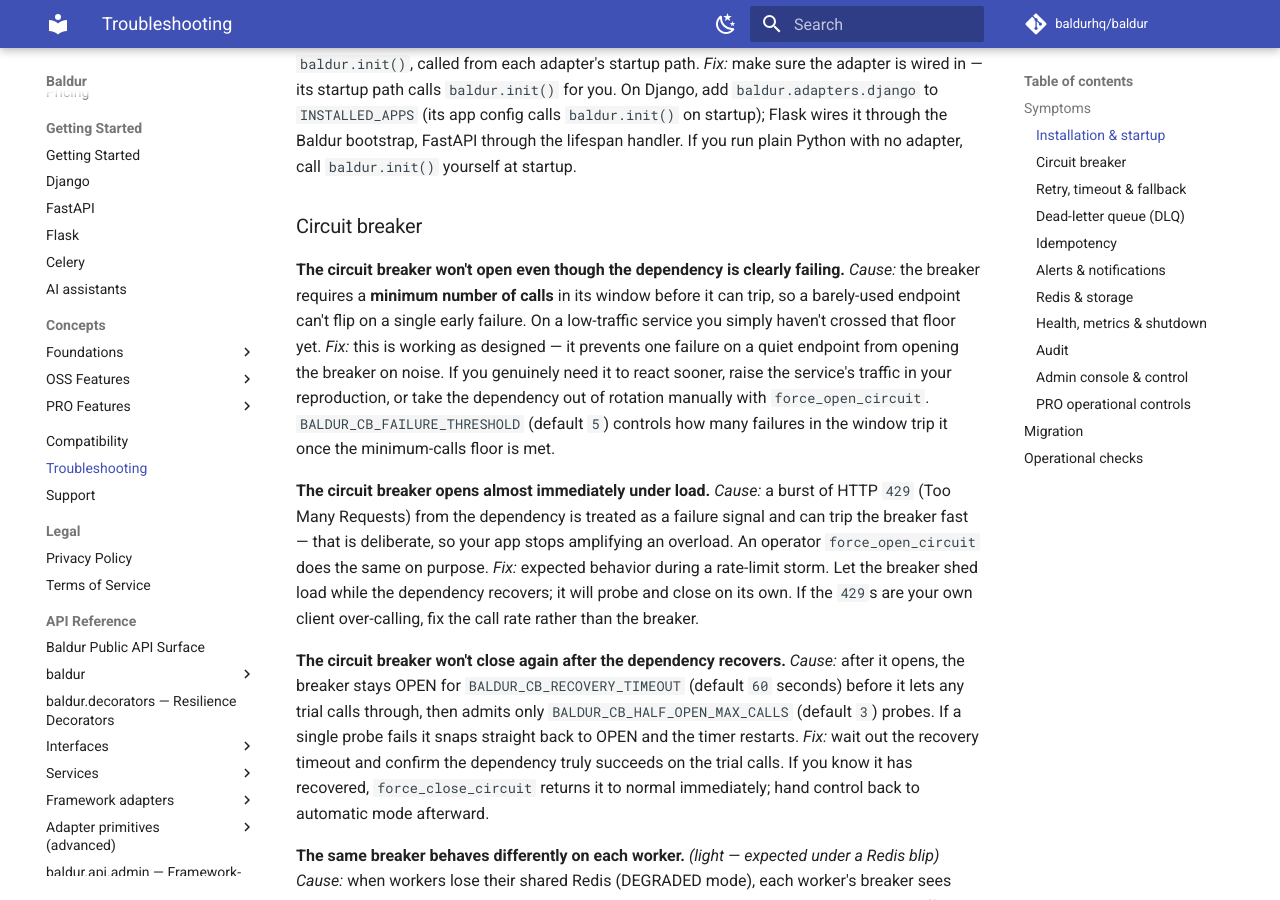
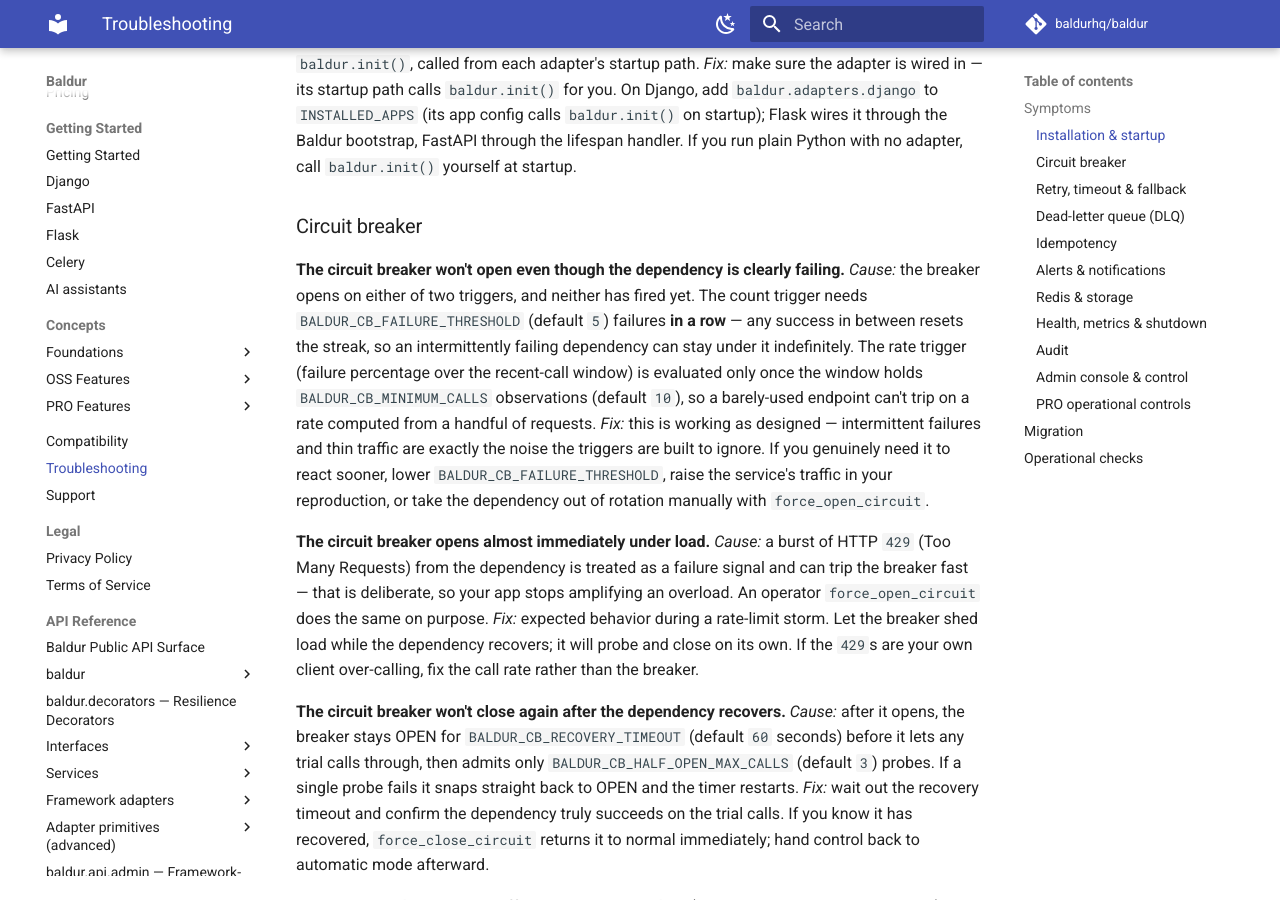
Before and after one commit to baldurhq/baldur, an MkDocs documentation site: the page built from docs/troubleshooting.md, in a window 1280 px wide and 900 px high, scrolled down 1439 px. Built offline with MkDocs 1.6.1 and Material for MkDocs 9.7.7, drawn with Linux system fonts in a browser that asks for light colours; comment, search, counter and statistics services are not loaded; some of the changed text lies outside the part shown.

Commit message:
docs(troubleshooting): fix four stale claims against current code
- Circuit-breaker 'won't open' entry: the consecutive-failure count trigger
  is not gated by the minimum-calls floor (that floor gates only the
  failure-rate trigger); re-derived the entry around the two OR'd triggers.
- Async support: circuit breaker and retry ARE available on async def
  callsites (@protected auto-routes coroutine functions; @aprotected is the
  explicit form); only an arbitrary pre-built sync retry policy is rejected.
- Canary rollout entry: a stalled rollout is detected and escalated by the
  meta-watchdog stalled-canary probe; rollback is an operator action, not
  an automatic watchdog rollback.
- Daily-report entry: name the block by its rendered heading (PRO Insights)
  so the symptom line is Ctrl-F-able.

```diff
--- a/docs/troubleshooting.md
+++ b/docs/troubleshooting.md
@@ -72,14 +72,17 @@
 ### Circuit breaker
 
 **The circuit breaker won't open even though the dependency is clearly failing.**
-*Cause:* the breaker requires a **minimum number of calls** in its window before it can
-trip, so a barely-used endpoint can't flip on a single early failure. On a low-traffic
-service you simply haven't crossed that floor yet.
-*Fix:* this is working as designed — it prevents one failure on a quiet endpoint from
-opening the breaker on noise. If you genuinely need it to react sooner, raise the
-service's traffic in your reproduction, or take the dependency out of rotation manually
-with `force_open_circuit`. `BALDUR_CB_FAILURE_THRESHOLD` (default `5`) controls how many
-failures in the window trip it once the minimum-calls floor is met.
+*Cause:* the breaker opens on either of two triggers, and neither has fired yet. The
+count trigger needs `BALDUR_CB_FAILURE_THRESHOLD` (default `5`) failures **in a row** —
+any success in between resets the streak, so an intermittently failing dependency can
+stay under it indefinitely. The rate trigger (failure percentage over the recent-call
+window) is evaluated only once the window holds `BALDUR_CB_MINIMUM_CALLS` observations
+(default `10`), so a barely-used endpoint can't trip on a rate computed from a handful
+of requests.
+*Fix:* this is working as designed — intermittent failures and thin traffic are exactly
+the noise the triggers are built to ignore. If you genuinely need it to react sooner,
+lower `BALDUR_CB_FAILURE_THRESHOLD`, raise the service's traffic in your reproduction,
+or take the dependency out of rotation manually with `force_open_circuit`.
 
 **The circuit breaker opens almost immediately under load.**
 *Cause:* a burst of HTTP `429` (Too Many Requests) from the dependency is treated as a
@@ -129,9 +132,14 @@
 | Idempotency (dedup) | No | `idempotency_key=...` |
 | Dead-letter queue | No | `dlq=True` |
 
-On `async def` callsites, circuit breaker and retry are not available — request them on an
-async call and Baldur raises a clear error rather than pretending to protect it. Use
-`@baldur.aprotected` for async-only callsites.
+`async def` callsites are fully supported: `@baldur.protected` detects a coroutine
+function and routes it through the async path automatically, and `@baldur.aprotected` /
+`baldur.aprotect()` are the explicit async forms. Circuit breaker, retry, timeout,
+fallback, idempotency, and DLQ capture all apply on the async path with the same
+semantics — sync and async calls under the same name share one breaker. The one rejected
+shape is passing a pre-built **sync** retry policy object on the async path (a tenacity
+bridge is auto-converted; any other sync policy raises a clear error rather than
+pretending to protect the call).
 
 **A `protect()` / `@protected` call hangs and never returns.**
 *Cause:* `protect()` adds **no default wall-clock timeout**. If the I/O client inside the
@@ -404,8 +412,9 @@
 *Fix:* read the rollout's status — it reports the block reason. Clear the underlying condition
 (disable the kill switch, let Emergency Mode subside, finish the chaos experiment) or, for a
 genuine emergency, use the audited gate **bypass** (it demands a written reason and is flagged
-for post-incident review). A stalled rollout is auto-rolled-back by the watchdog after its
-deadline; `POST /canary/panic-rollback` reverts every active rollout at once.
+for post-incident review). A rollout stuck past its stage deadline is detected and
+escalated by the meta-watchdog's stalled-canary probe — rolling it back is an operator
+action; `POST /canary/panic-rollback` reverts every active rollout at once.
 
 **Governance blocks everything. `(PRO)`**
 *Cause:* the pre-action gate stops at the **first failing check**, in fixed order: kill switch
@@ -432,11 +441,11 @@
 thread-pool bulkheads, canary, throttle, governance, and the meta-watchdog all activate. A PRO
 subscription includes every PRO feature — they aren't unlocked one at a time.
 
-**The OSS "what you're missing" block vanished after I added PRO.**
-*Cause:* on OSS the daily report carries a "what you're missing" insights block that estimates
-the impact the PRO features would have had, drawn from your own production numbers. With PRO
-active you're no longer missing them, so that block is replaced by an "Automated Actions"
-section showing what PRO actually *did*.
+**The "PRO Insights" block vanished from the daily report after I added PRO.**
+*Cause:* on OSS the daily report carries a **PRO Insights** block — a what-you're-missing
+estimate of the impact the PRO features would have had, drawn from your own production
+numbers. With PRO active you're no longer missing them, so that block is suppressed and an
+"Automated Actions" section shows what PRO actually *did*.
 *Fix:* expected — this is the report honestly shifting from "here's what you're missing" to
 "here's what was handled for you." Nothing to do.
 
```
